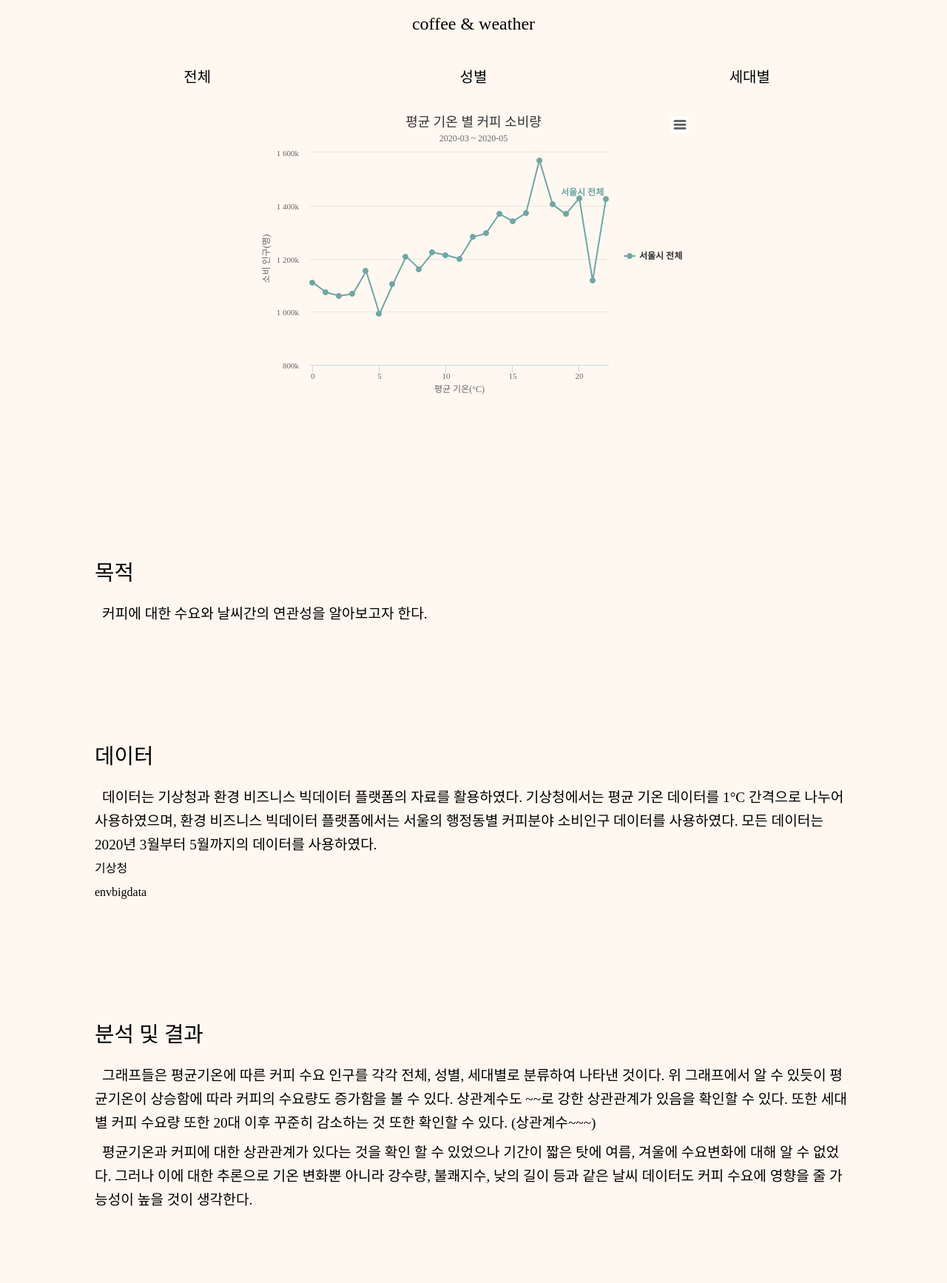
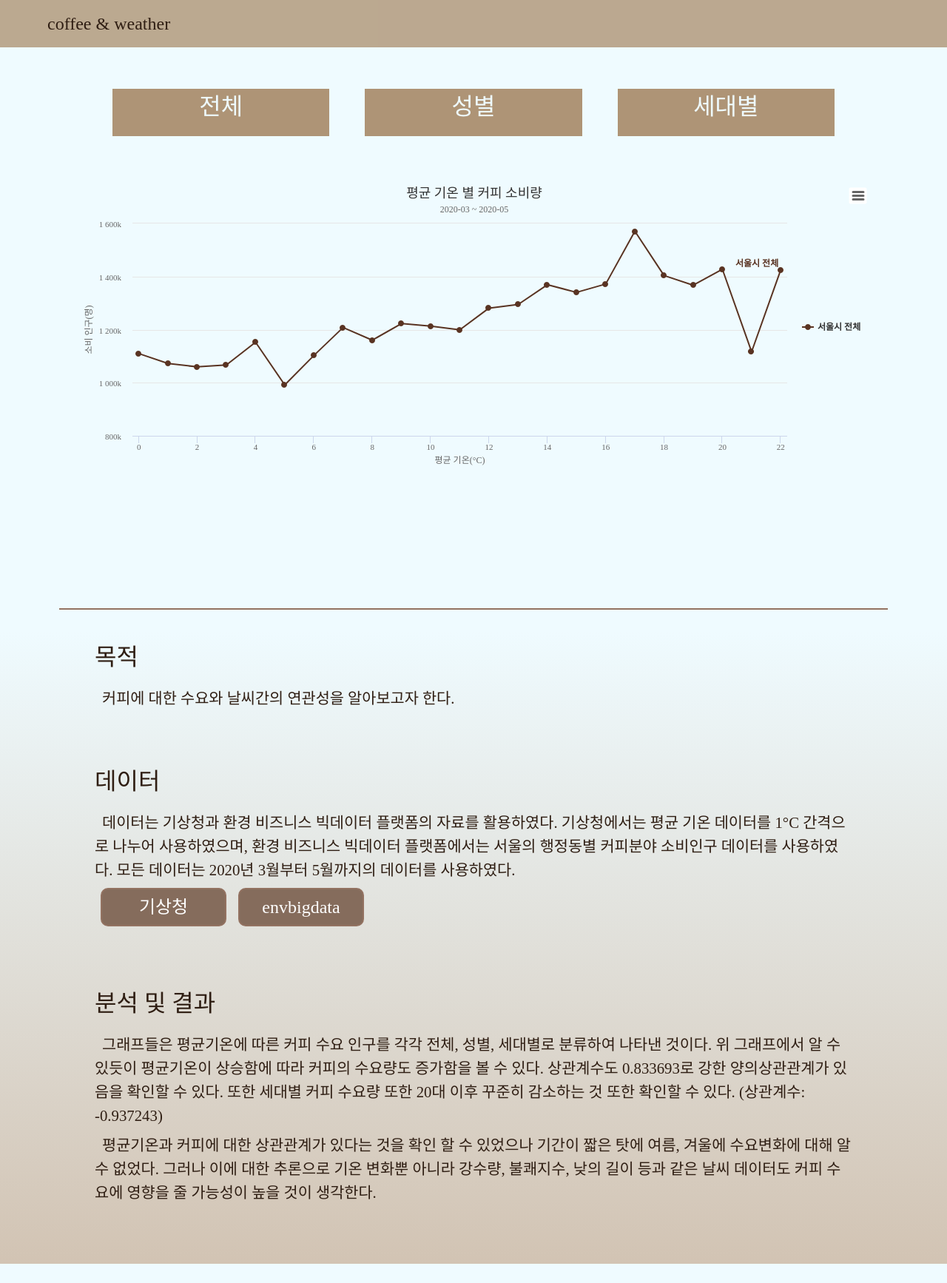
Before and after one commit to som2303/weather-coffee, a Django app: page / in a window 1280 px wide. Shown: the whole page at 74% size. After the commit the page ends 1708 px from the top, so only its background shows below. Run offline with Django 4.2, Linux system fonts and the light colour scheme; data comes from the database, SQL or seed files in the repository; some web fonts are replaced.

Commit message:
디자인 수정

```diff
--- a/homepage/static/coffee/css/style.css
+++ b/homepage/static/coffee/css/style.css
@@ -1,33 +1,43 @@
 @font-face {
-  font-family: 'SF_HambakSnow';
-  src: url('https://cdn.jsdelivr.net/gh/projectnoonnu/noonfonts_2106@1.1/SF_HambakSnow.woff') format('woff');
+  font-family: 'KCC-eunyoung';
+  src: url('https://cdn.jsdelivr.net/gh/projectnoonnu/noonfonts_one@1.0/KCC-eunyoung-Regular.woff') format('woff');
   font-weight: normal;
   font-style: normal;
 }
-
 * {
-  font-family: 'SF_HambakSnow';
+font-family: 'KCC-eunyoung';
 /* font-size: 10px; */
-  background-color: rgb(255, 248, 240);
+/*background-color: #effbff;*/
 margin: 0;
 padding: 0;
 line-height: 2rem;
+color: #2f1e13;
 }
 body {
-  display: flex;
+width:100%;
+/*display: flex;*/
 flex-direction: column;
+justify-content: center;
+align-items: center;
+background: linear-gradient(#effbff,#effbff, #b7a086a0);
+}
+
+.header {
+  position: fixed;
+  top: 0;
+  z-index:10;
+  background-color: #ae9476cd;
+padding: 1rem;
+padding-left:4rem;
+font-size: 1.5rem;
+width:100%;
 justify-content: center;
 align-items: center;
 }
 
-.header {
-  padding: 1rem;
-  font-size: 1.5rem;
-}
-
 .all {
 
-  display: flex;
+/*display: flex;*/
 padding: 1rem 5rem;
 flex-direction: column;
 justify-content: center;
@@ -35,91 +45,117 @@ body {
 }
 
 .btn_box {
-  width: 100%;
-  /* margin: 1rem; */
-  /* height: 20vh; */
-  /* padding: 5rem; */
-  /* align-items: center; */
+
+ font-size:12rem;
+ height: 5rem;
+ padding: 3rem;
+ padding-top:5rem;
 display: grid;
 flex-direction: row;
 grid-template-columns: 1fr 1fr 1fr;
 }
+#container{
+  display: flex;
+flex-direction: column;
+justify-content: center;
+align-items: center;
+}
 
-.btn {
-  font-size: 20px;
+
+.btn{
+  padding: 0.5rem;
+  margin:1.5rem;
+ /*width: 300px;*/
   text-align: center;
-  padding: 0.5rem;
-  /* width: 360px; */
+background:#ae9476;
+color:#effbff;
+position:relative;
+height:3rem;
+font-size:2rem;
+/*padding:0 2em;*/
+cursor:pointer;
+transition:800ms ease all;
 }
+.btn:hover{
+background:#b7a086a0;
+color:#2f1e13;
+}
+.btn:before,.btn:after{
+content:'';
+position:absolute;
+top:0;
+right:0;
+height:2px;
+width:0;
+background: #937261;
+transition:400ms ease all;
+}
+.btn:after{
+right:inherit;
+top:inherit;
+left:0;
+bottom:0;
+}
+.btn:hover:before,.btn:hover:after{
+width:100%;
+transition:800ms ease all;
+}
+
+
 
 .chart-box{
 padding: 1.2rem;
+margin-bottom:5rem;
+}
+.line1{
+  height:5rem;
+}
+.line{
+  height:2px;
+background: #937261;
 }
 .result_text {
-  padding-top: 7rem;
+padding-top: 2rem;
+
 }
 .result_text .text {
-  padding: 5rem 3rem;
+padding: 1rem 3rem 4rem;
+/*background-color:#dac8becf;*/
 }
 
 .result_text .text .title{
 padding-bottom: 1rem;
-  font-size: 1.8rem;
+font-size: 2rem;
 }
 
 .result_text .text .contents{
 padding-top: 0.5rem;
 text-indent: 10px;
-  font-size: 1.2rem;
+font-size: 1.3rem;
 }
 
-
-
-
-/* .highcharts-figure,
-.highcharts-data-table table {
-  min-width: 360px;
-  max-width: 800px;
-  margin: 1em auto;
-} */
-
-/* .highcharts-data-table table {
-  font-family: Verdana, sans-serif;
-  border-collapse: collapse;
-  border: 1px solid #ebebeb;
-  margin: 10px auto;
+.rink_box{
+  display: flex;
+flex-direction: row;
+}
+.rink_btn{
+  border-radius:10px;
+  border: 2px solid #937261;
+  padding: 0.5rem;
+  margin: 0.5rem;
+ width: 150px;
   text-align: center;
-  width: 100%;
-  max-width: 500px;
-} */
-
-/* .highcharts-data-table caption {
-  padding: 1em 0;
-  font-size: 1.2em;
-  color: #555;
-} */
-
-/* .highcharts-data-table th {
-  font-weight: 600;
-  padding: 0.5em;
-} */
-
-/* .highcharts-data-table td,
-.highcharts-data-table th,
-.highcharts-data-table caption {
-  padding: 0.5em;
-} */
-
-/* .highcharts-data-table thead tr,
-.highcharts-data-table tr:nth-child(even) {
-  background: #a84343;
+background:#856c5c;
+color:#fff;
+position:relative;
+height:2rem;
+font-size:1.5rem;
+/*padding:0 2em;*/
+cursor:pointer;
+transition:800ms ease all;
 }
-
-.highcharts-data-table tr:hover {
-  background: #557caf;
-} */
-
-/* #container {
-  subtitle:
-    text: '2020-03 ~ 2020-05'
-} */
+.rink_btn:hover{
+  border: 2px solid #937261;
+background:#b7a086a0;
+color:#2f1e13;
+}
--- a/homepage/template/index.html
+++ b/homepage/template/index.html
@@ -5,7 +5,7 @@
     <meta charset="UTF-8">
     <meta http-equiv="X-UA-Compatible" content="IE=edge">
     <meta name="viewport" content="width=device-width, initial-scale=1.0">
-    <title>Document</title>
+    <title>coffee & weather</title>
     <script src="https://code.highcharts.com/highcharts.js"></script>
     <script src="https://code.highcharts.com/modules/series-label.js"></script>
     <script src="https://code.highcharts.com/modules/exporting.js"></script>
@@ -20,13 +20,13 @@
 
             <div class="btn_box" >
                 <div class="btn" onclick="page1()">
-                  전체
+                    전체
                 </div>
                 <div class="btn" onclick="page2()">
-                  성별
+                    성별
                 </div>
                 <div class="btn" onclick="page3()">
-                  세대별
+                    세대별
                 </div>
 
             </div>
@@ -34,6 +34,7 @@
                 <figure class="highcharts-figure">
                     <div id="container">
                         <script>
+                          let colors = ['#593322', '#937261', '#34a3b5', '#696766', '#bd9a73','#9f817a'];
                           let data = JSON.parse("{{ data_json | escapejs }}");
                           let count = [];
                           for (c in data) {
@@ -91,7 +92,7 @@
                                 enabled: false
                             },
 
-                            colors: ['#6da7a4', '#8c9a92', '#7e8b93', '#d3bf91', '#6c3a17','#674a3c'],
+                            colors: colors,
                             title: {
                               text: '평균 기온 별 커피 소비량'
                             },
@@ -154,7 +155,14 @@
 
                         function page1() {
                           Highcharts.chart('container', {
-                            colors: ['#6da7a4', '#8c9a92', '#7e8b93', '#d3bf91', '#6c3a17','#674a3c'],
+                            chart: {
+                                backgroundColor: '#FCFFC500',
+                            },
+                            credits: {
+                                enabled: false
+                            },
+
+                            colors: colors,
                             title: {
                               text: '평균 기온 별 커피 소비량'
                             },
@@ -219,6 +227,14 @@
                         function page2() {
 
                           Highcharts.chart('container', {
+                            chart: {
+                                backgroundColor: '#FCFFC500',
+                            },
+                            credits: {
+                                enabled: false
+                            },
+
+                            colors: colors,
                             title: {
                               text: '평균 기온 별 커피 소비량(성별)'
                             },
@@ -286,7 +302,14 @@
                         function page3() {
 
                           Highcharts.chart('container', {
-                            colors: ['#6da7a4', '#8c9a92', '#7e8b93', '#d3bf91', '#6c3a17','#674a3c'],
+                            chart: {
+                                backgroundColor: '#FCFFC500',
+                            },
+                            credits: {
+                                enabled: false
+                            },
+
+                            colors: colors,
                             title: {
                               text: '평균 기온 별 커피 소비량(세대별)'
                             },
@@ -367,12 +390,14 @@
                     </div>
                 </figure>
             </div>
+            <div class="line1"></div>
+            <div class="line"></div>
             <div class="result_text">
               <div class="text">
                 <p class="title">목적</p>
                 <p class="contents">커피에 대한 수요와 날씨간의 연관성을 알아보고자 한다.</p>
               </div>
-
+<!--<div class="line"></div>-->
               <div class="text">
                 <p class="title">데이터</p>
                 <p class="contents">
@@ -382,22 +407,22 @@
                   모든 데이터는 2020년 3월부터 5월까지의 데이터를 사용하였다.
                 </p>
                 <div class="rink_box" >
-                  <div class="rink_btn" onclick="page1()">
+                  <div class="rink_btn" onclick="window.open('https://data.kma.go.kr/climate/RankState/selectRankStatisticsDivisionList.do');">
                     기상청
                   </div>
-                  <div class="rink_btn" onclick="page2()">
+                  <div class="rink_btn" onclick="window.open('https://www.bigdata-environment.kr/user/data_market/detail.do?id=306627b0-2f03-11ea-bccd-b704c648ae09#!');">
                     envbigdata
                   </div>
                 </div>
               </div>
-
+<!--<div class="line"></div>-->
               <div class="text">
                 <p class="title">분석 및 결과</p>
                 <p class="contents">
                     그래프들은 평균기온에 따른 커피 수요 인구를 각각 전체, 성별, 세대별로 분류하여 나타낸 것이다.
                   위 그래프에서 알 수 있듯이 평균기온이 상승함에 따라 커피의 수요량도 증가함을 볼 수 있다.
-                  상관계수도 ~~로 강한 상관관계가 있음을 확인할 수 있다.
-                  또한 세대별 커피 수요량 또한 20대 이후 꾸준히 감소하는 것 또한 확인할 수 있다. (상관계수~~~)
+                  상관계수도 0.833693로 강한 양의상관관계가 있음을 확인할 수 있다.
+                  또한 세대별 커피 수요량 또한 20대 이후 꾸준히 감소하는 것 또한 확인할 수 있다. (상관계수: -0.937243)
                 </p>
                 <p class="contents">
                     평균기온과 커피에 대한 상관관계가 있다는 것을 확인 할 수 있었으나 기간이 짧은 탓에
```
Lines whose indentation alone changed are shown as unchanged.
